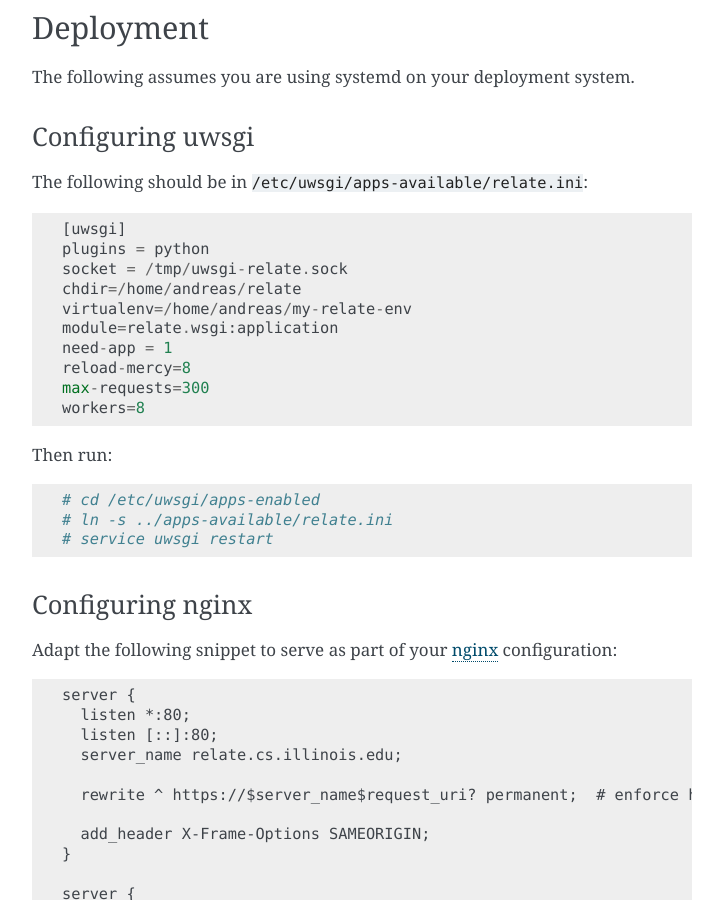
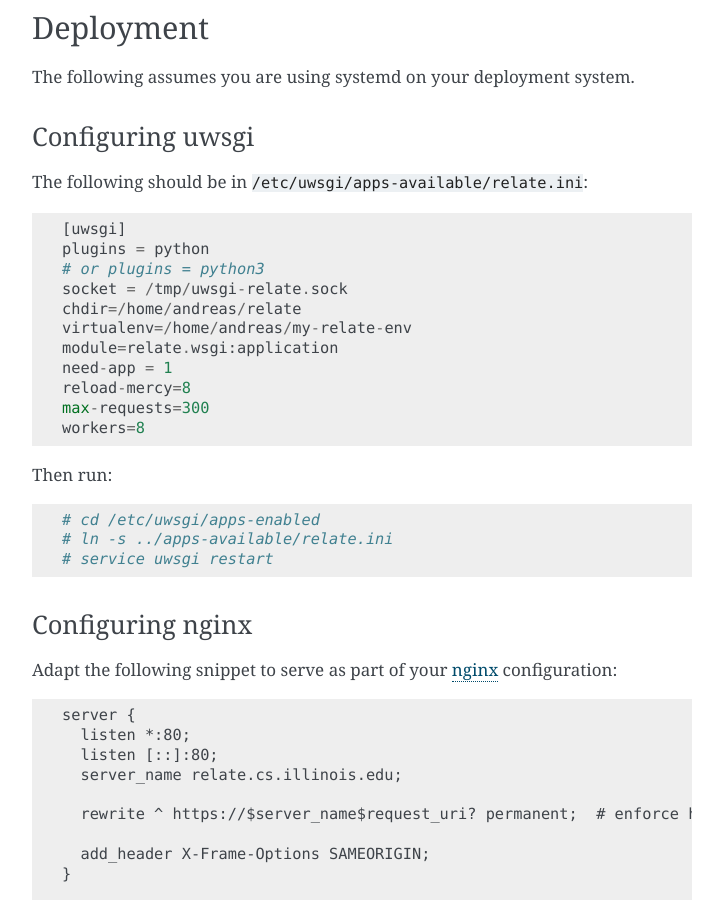
Before and after one commit to inducer/relate, a Sphinx documentation site: the page built from doc/misc.rst, in a window 1280 px wide and 900 px high, scrolled down 2252 px. Shown: the whole window, without its empty margins (388-1111 px from the left). Built offline with Sphinx 7.4.7, drawn with Linux system fonts in a browser that asks for light colours.

Commit message:
Add Python3 uwsgi plugin config hint

```diff
--- a/doc/misc.rst
+++ b/doc/misc.rst
@@ -114,6 +114,7 @@ The following should be in :file:`/etc/uwsgi/apps-available/relate.ini`::
 
     [uwsgi]
     plugins = python
+    # or plugins = python3
     socket = /tmp/uwsgi-relate.sock
     chdir=/home/andreas/relate
     virtualenv=/home/andreas/my-relate-env
```
